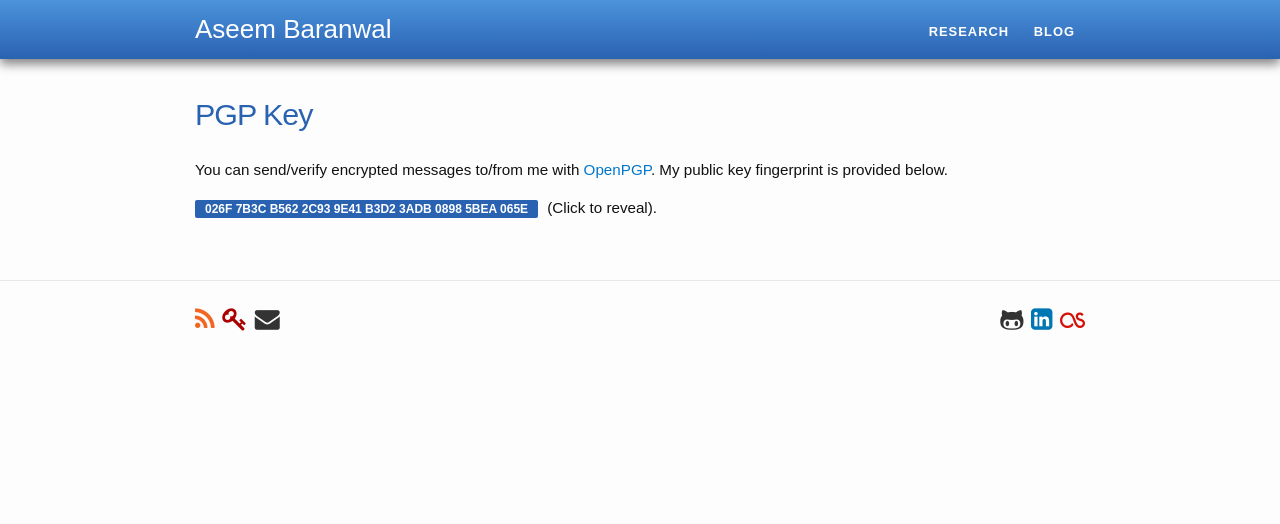
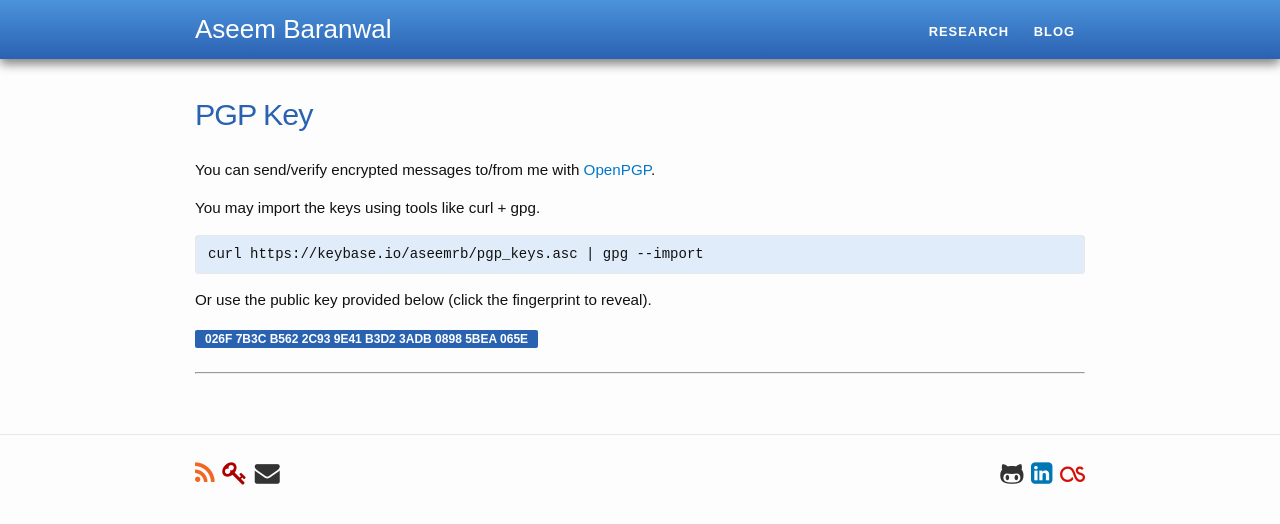
Before and after one commit to aseemrb/aseemrb.github.io, a Jekyll site: the page built from pgpkey.html, in a window 1280 px wide. Shown: the top 524 px of the page. Built offline with Jekyll 4.4.1, drawn with Linux system fonts in a browser that asks for light colours.

Commit message:
pgpkey page

```diff
--- a/_sass/_base.scss
+++ b/_sass/_base.scss
@@ -244,8 +244,7 @@ a.tosu {
 }
 
 .pgpkey>pre {
-    height: 30em;
-    width: 40em;
+    height: 20em;
     overflow: scroll;
     -webkit-touch-callout: all; /* iOS Safari */
     -webkit-user-select: all; /* Safari */
--- a/pgpkey.html
+++ b/pgpkey.html
@@ -6,17 +6,25 @@ permalink: /pgpkey/
 
 <!-- {% include image.html url="/images/profile.jpg" caption="A sassy caption here" width=300 align="right" %} -->
 
-<p>You can send/verify encrypted messages to/from me with <a href="https://www.openpgp.org/">OpenPGP</a>. My public key fingerprint is provided below.</p>
+<p>
+    You can send/verify encrypted messages to/from me with <a href="https://www.openpgp.org/">OpenPGP</a>.
+</p>
+<p>
+    You may import the keys using tools like curl + gpg.
+    <pre>curl https://keybase.io/aseemrb/pgp_keys.asc | gpg --import</pre>
+</p>
+
+<p>Or use the public key provided below (click the fingerprint to reveal).</p>
 
 <a href="#key">
     <div class="color-button">026F 7B3C B562 2C93 9E41 B3D2 3ADB 0898 5BEA 065E</div>
 </a>
-(Click to reveal).
+
+<br><br><hr>
 
 <div id="key" class="pgpkey">
-<a href="#"><div class="color-button"><i class="ficon fa fa-close"></i></div></a>
-<pre>
------BEGIN PGP PUBLIC KEY BLOCK-----
+    <a href="#"><div class="color-button"><i class="ficon fa fa-close"></i></div></a>
+    <pre>-----BEGIN PGP PUBLIC KEY BLOCK-----
 Version: Keybase OpenPGP v2.0.77
 Comment: https://keybase.io/crypto
 
@@ -104,6 +112,5 @@ l53lUxoAV4gKGFKvG1uqSixIx+vEHmvr9kPingvtzM6WYzVDcDtkwO9nwmHg7BBJ
 29CVe8I80S50JpvhOXQwbAnh0QdIIhSop8eqHhGp3sjs2O8P94dBlczNM4QPayDD
 HBrf3yeKzptTxOI37lOGtON6EDrzrg3KtLZrVQ6L+w==
 =1YAn
------END PGP PUBLIC KEY BLOCK-----
-</pre>
+-----END PGP PUBLIC KEY BLOCK-----</pre>
 </div>
```
